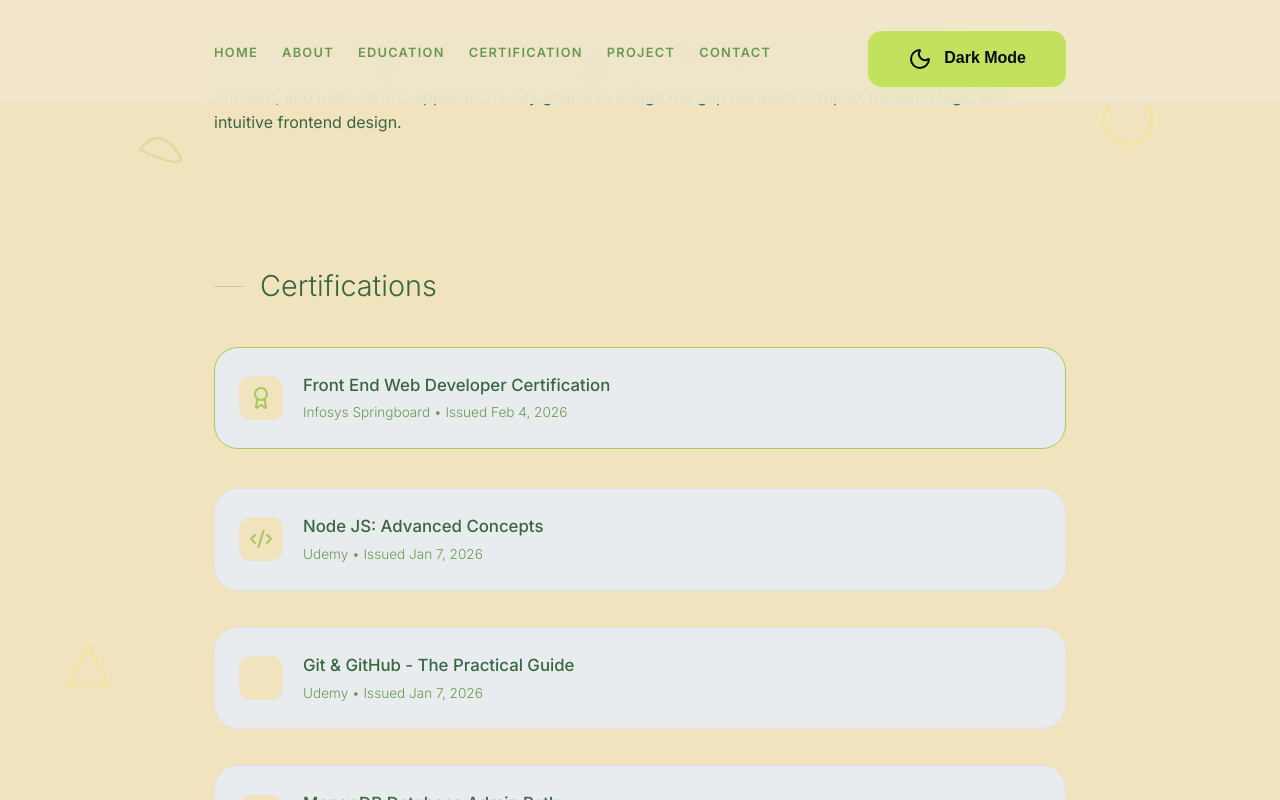
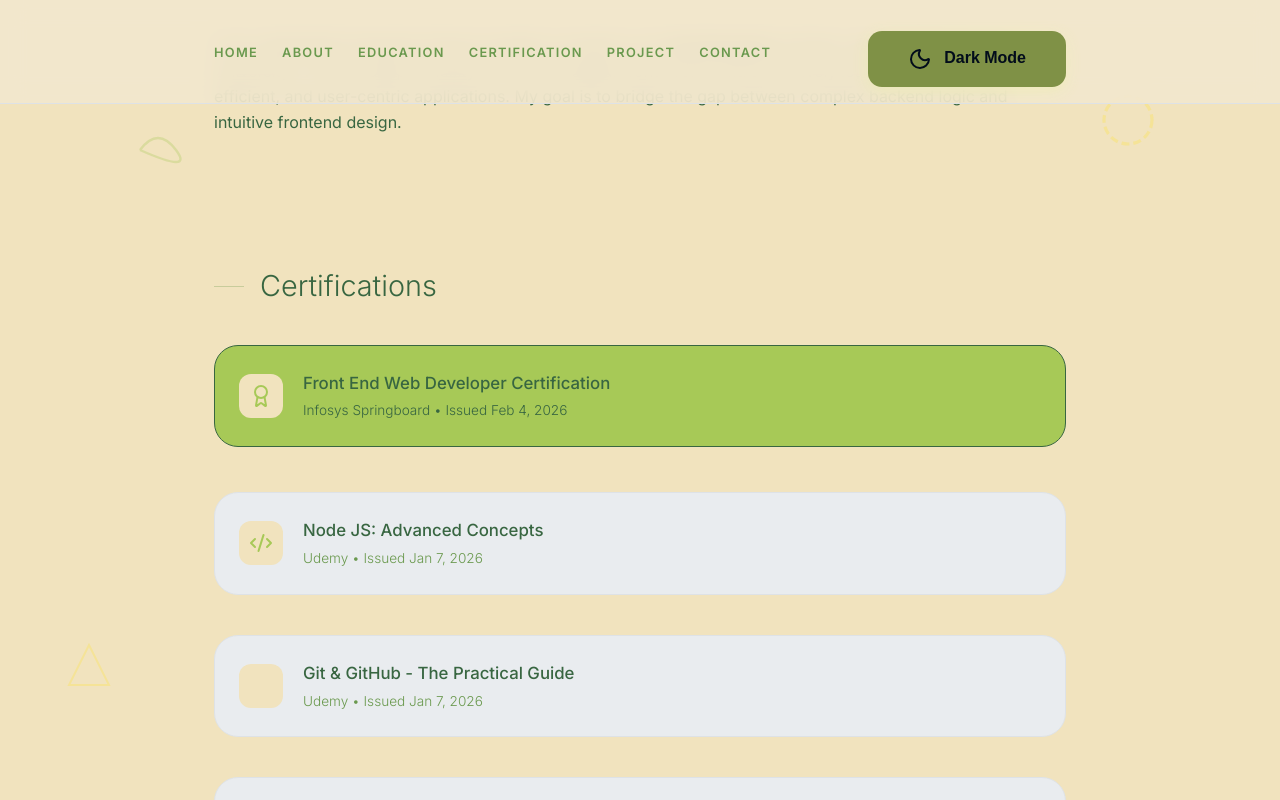
Before and after one commit to Piya-18/priyanshi-patel, a website: page index.html in a window 1280 px wide. In both pictures the pointer is over the element 640 px from the left and 879 px from the top of the page. Shown: the part 479-1279 px from the top of the page. Drawn offline with nearby package versions, Linux system fonts and the light colour scheme; some icons are missing.

Commit message:
original

```diff
--- a/style.css
+++ b/style.css
@@ -222,7 +222,7 @@
         #toast.show { transform: translateX(-50%) translateY(0); }
         /* Restoring the High-Contrast Citrus Button */
 button {
-    background-color: #c2e15d !important; /* The bright citrus color */
+    background-color: #7f9146 !important; /* The bright citrus color */
     color: #020c1b !important;            /* Dark navy text for visibility */
     border: none !important;
     padding: 1rem 2.5rem !important;
@@ -266,3 +266,26 @@ button:hover {
 #toggle-icon {
     margin-right: 8px;
 }
+
+/* Styling to make the entire card area a link */
+.list-item-link {
+    text-decoration: none;
+    color: inherit;
+    display: block;
+    margin-bottom: 1.25rem;
+    cursor: pointer;
+}
+
+/* Hover effect matching your portfolio theme */
+.list-item-link:hover .list-item {
+    background-color: var(--card-bg-wasabi);
+    border-color: var(--text-main);
+    transform: translateY(-5px);
+    transition: all 0.3s ease;
+}
+
+/* Ensure the text stays readable on hover */
+.list-item-link:hover h4,
+.list-item-link:hover p {
+    color: var(--text-main);
+}
```
